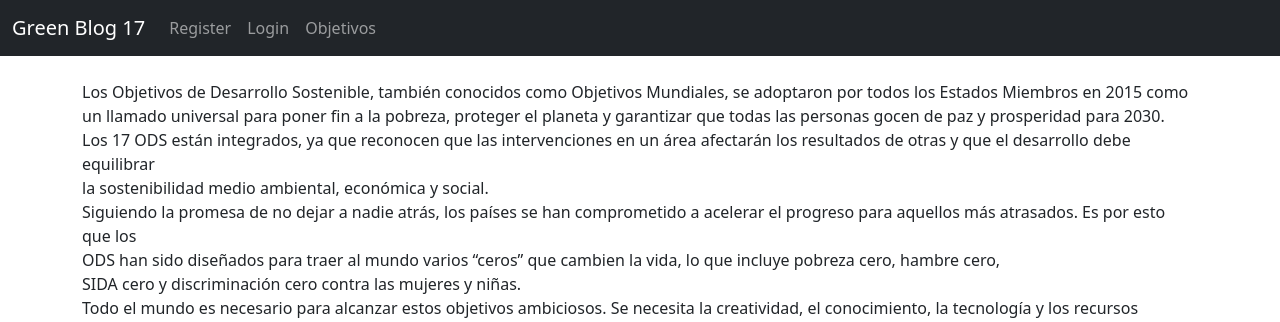
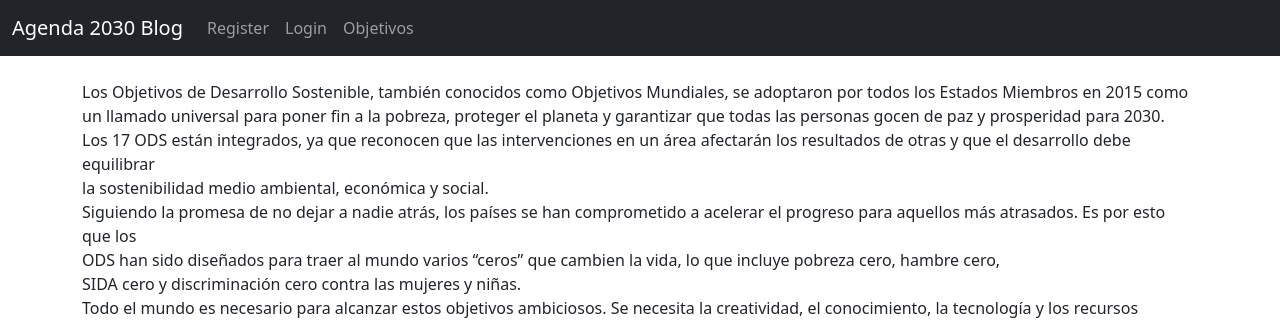
Before and after one commit to Santidz1991/GreenBlog17, a Django app: template blogapp/templates/objetivosFull.html in a window 1280 px wide. Shown: the top 322 px of the page. Run offline with Django 4.2, Linux system fonts and the light colour scheme; the template is opened without the code that fills it, so the values that code supplies are empty.

Commit message:
25/12 algunos cambios pero sigue rompientose

```diff
--- a/blogapp/models.py
+++ b/blogapp/models.py
@@ -5,7 +5,7 @@ from datetime import datetime, date
 
 class Post(models.Model):
     title = models.CharField(max_length=255)
-    title_tag = models.CharField(max_length=255, default="Green Blog 17")
+    title_tag = models.CharField(max_length=255, default="Agenda 2030 Blog")
     author = models.ForeignKey(User, on_delete=models.PROTECT)
     body = models.TextField()
     post_date = models.DateField(auto_now_add=True)
--- a/blogapp/templates/base.html
+++ b/blogapp/templates/base.html
@@ -13,7 +13,7 @@
 <!-- Este es el titulo por default cuando alguna pagina no tenga uno personal -->
     <title>
         {% block title %}
-         Green Blog 17
+         Agenda 2030 Blog
         {% endblock %}
 
     </title>
@@ -22,7 +22,7 @@
   <body>
     <nav class="navbar navbar-expand-lg navbar-dark bg-dark">
         <div class="container-fluid">
-          <a class="navbar-brand" href="{% url 'home' %}">Green Blog 17</a>
+          <a class="navbar-brand" href="{% url 'home' %}">Agenda 2030 Blog</a>
           <button class="navbar-toggler" type="button" data-bs-toggle="collapse" data-bs-target="#navbarSupportedContent" aria-controls="navbarSupportedContent" aria-expanded="false" aria-label="Toggle navigation">
             <span class="navbar-toggler-icon"></span>
           </button>
@@ -52,7 +52,7 @@
               {% endif %}
 
               <li class="nav-item">
-                <a class="nav-link" href="#">Objetivos</a>
+                <a class="nav-link" href="objetivosFull">Objetivos</a>
               </li>
 
             </ul>
--- a/blogapp/templates/objetivosFull.html
+++ b/blogapp/templates/objetivosFull.html
@@ -1,10 +1,7 @@
 {% extends 'base.html' %}
+{% block title %} ONU Plan QUindenial {% endblock %}
 {% block content %}
 
-<html>
-    <head>
-        <Title>ONU Plan Quindenial</Title>
-    </head>
         <p>Los Objetivos de Desarrollo Sostenible, también conocidos como Objetivos Mundiales, se adoptaron por todos los Estados Miembros en 2015 como
             <br>un llamado universal para poner fin a la pobreza, proteger el planeta y garantizar que todas las personas gocen de paz y prosperidad para 2030.
         <br>
@@ -100,5 +97,5 @@
         <br>
         <p><iframe width="560" height="315" src="https://www.youtube.com/embed/7aWdmDxl75k" title="YouTube video player" frameborder="0" allow="accelerometer; autoplay; clipboard-write; encrypted-media; gyroscope; picture-in-picture" allowfullscreen></iframe></p>
     </body>
-</html>
+
 {% endblock %}
--- a/blogapp/views.py
+++ b/blogapp/views.py
@@ -1,5 +1,5 @@
 from django.shortcuts import render
-from django.views.generic import ListView, DetailView, CreateView, UpdateView, DeleteView
+from django.views.generic import ListView, DetailView, CreateView, UpdateView, DeleteView, TemplateView
 from .models import Post
 from .forms import PostForm, EditForm
 from django.urls import reverse_lazy
@@ -33,3 +33,7 @@ class DeletePostView(DeleteView):
     model = Post
     template_name = 'delete_post.html'
     success_url = reverse_lazy('home')
+
+class objetivosfull(TemplateView):
+    model = Post
+    template_name = 'objetivosFull.html'
```
Also changed, not shown: blogapp/urls.py (+5 -2 lines), blogapp/migrations/0002_post_title_tag.py, db.sqlite3.
